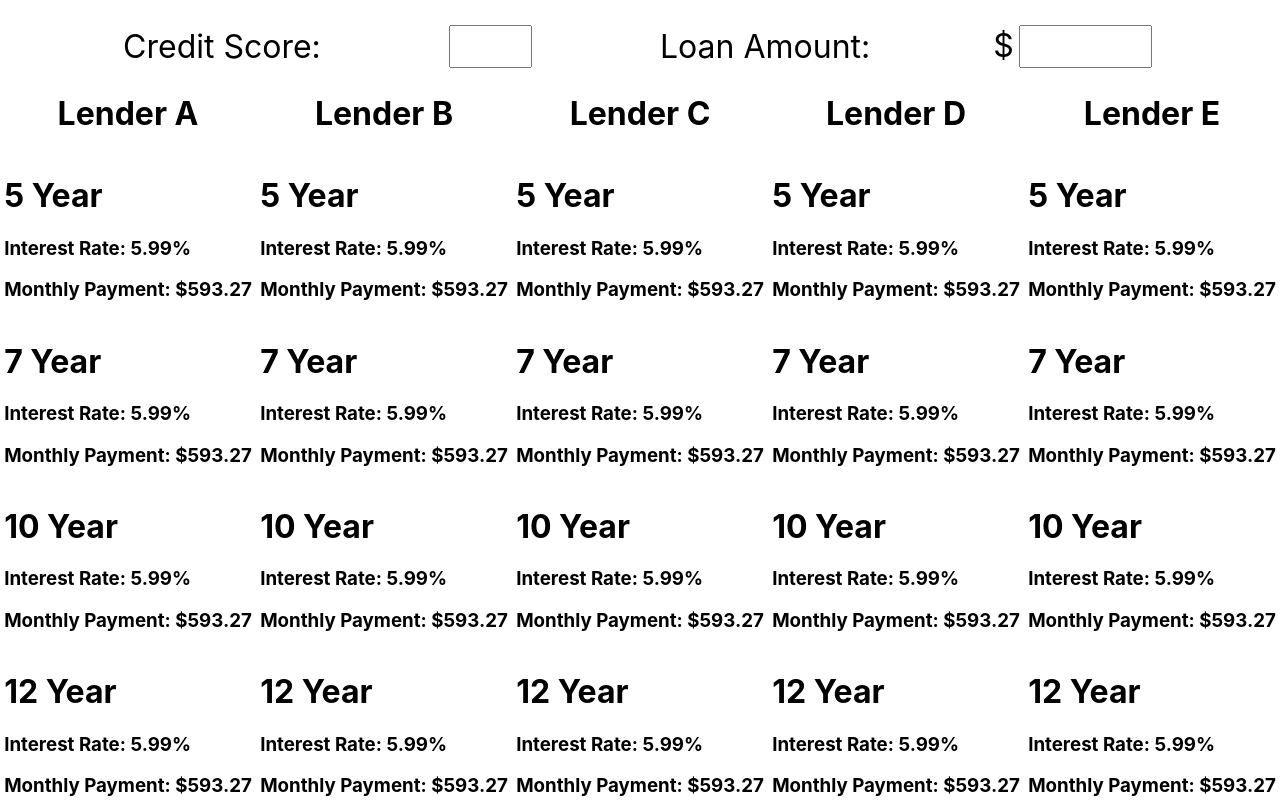
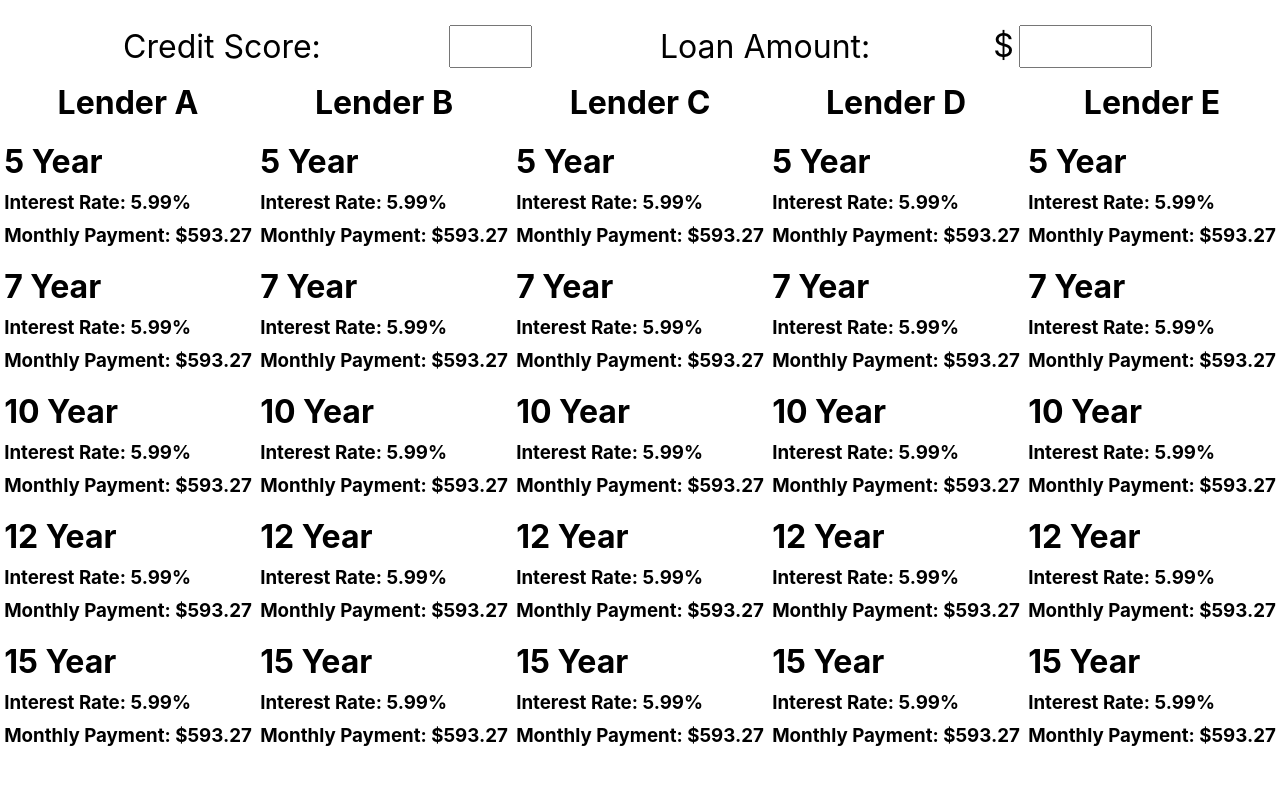
Before and after one commit to MrMicrowaveOven/esti-mate, a React (Create React App) app: page / in a window 1280 px wide. Shown: the top 800 px of the page. Built offline with nearby package versions, Linux system fonts and the light colour scheme.

Commit message:
Made display more compact

```diff
--- a/src/LenderDisplay.css
+++ b/src/LenderDisplay.css
@@ -6,3 +6,9 @@
     justify-content: center;
     align-items: center;
 }
+
+
+h1, h3 {
+    margin-top: 10px;
+    margin-bottom: 10px;
+}
```
